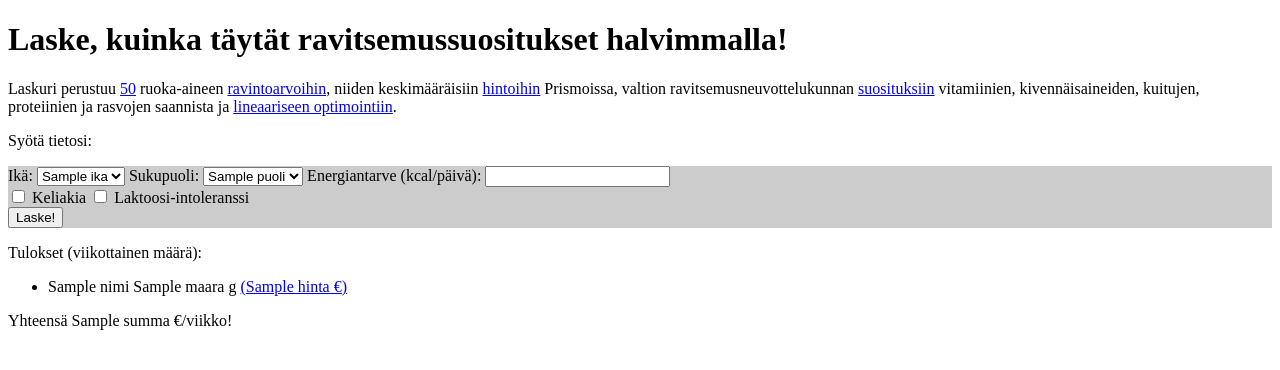
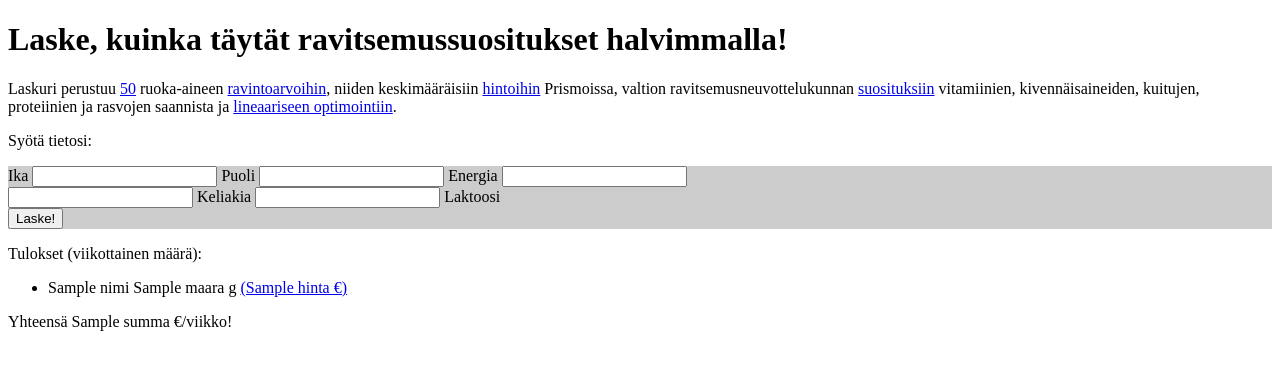
Before and after one commit to kauko-i/saastaruoassa, a Flask app: template templates/etusivu.html in a window 1280 px wide. Shown: the top 370 px of the page. Run offline with Flask 2, Linux system fonts and the light colour scheme; the template is opened without the code that fills it: most values are stand-ins (such as "Sample title", 1, 10 or a date in 2020); form fields are guessed from the names that the template uses; some libraries are stand-ins or nearby versions.

Commit message:
use wtforms

```diff
--- a/app.py
+++ b/app.py
@@ -6,6 +6,10 @@ from scipy.optimize import linprog
 import os
 import psycopg2
 import urllib.request
+from flask_wtf import FlaskForm
+from wtforms import BooleanField, SelectField, IntegerField
+from wtforms.validators import DataRequired
+from flask_wtf.csrf import CSRFProtect
 
 config = {
     "DEBUG": False,
@@ -14,6 +18,8 @@ config = {
 
 app = Flask(__name__)
 app.config.from_mapping(config)
+app.secret_key = os.environ['SECRET_KEY']
+CSRFProtect(app)
 cache = Cache(app)
 
 JOULEA_KALORISSA = 4.18
@@ -63,12 +69,15 @@ def syote2tulos(ika, sukupuoli, energia, keliakia, laktoosi):
     # Lomake käyttää kilokaloreita, tietokannat jouleja
     energia = int(energia)*JOULEA_KALORISSA
 
+    # Tietokanta yksilöi ikäryhmät alarajan perusteella
+    ika = ''.join(filter(str.isdigit, ika.split('-')[0]))
+
     # Muodosta b-vektorit ja A-matriisit
     bub = [ENERGIA_YLARAJA*energia,-energia]
     Aub = []
     nimet = []
     osoitteet = []
-    ryhma = sukupuoli + ika
+    ryhma = sukupuoli[0] + ika
     conn = psycopg2.connect(DATABASE_URL, sslmode='require')
     gluteiinia = []
     laktoosia = []
@@ -106,10 +115,7 @@ def syote2tulos(ika, sukupuoli, energia, keliakia, laktoosi):
             del osoitteet[i]
 
     Aub = t(Aub)
-    try:
-        res = linprog(c, A_ub=Aub, b_ub=bub, method="revised simplex")
-    except ValueError:
-        return 0
+    res = linprog(c, A_ub=Aub, b_ub=bub, method="revised simplex")
     if not res.success:
         return 0
     return (nimet, res.x, res.fun, res.x * c, osoitteet)
@@ -136,9 +142,16 @@ def index():
             for r in curs:
                 IKARYHMAT.append(str(r[0]))
     conn.close()
+    class HenkiloForm(FlaskForm):
+        ika = SelectField('Ikä: ', choices=ryhmat2iat(IKARYHMAT))
+        puoli = SelectField('Sukupuoli: ', choices=['Mies','Nainen'])
+        energia = IntegerField('Energiantarve (kcal/päivä): ', validators=[DataRequired()])
+        keliakia = BooleanField('Keliakia')
+        laktoosi = BooleanField('Laktoosi-intoleranssi')
+    form = HenkiloForm()
     tulos = []
     summa = 0
-    if request.method == 'POST':
+    if form.validate_on_submit():
         try:
             (nimet,maarat,summa,hinnat,osoitteet) = syote2tulos(request.form.get('ika'), request.form.get('puoli'), request.form.get('energia'), request.form.get('keliakia'), request.form.get('laktoosi'))
             for i in range(len(nimet)):
@@ -147,7 +160,7 @@ def index():
                     tulos.append({'nimi': nimet[i], 'maara': str(grammoja), 'hinta': round(7*hinnat[i],2), 'osoite': ALKU+osoitteet[i]})
         except TypeError:
             tulos = 'Ei ratkaisua'
-    return Response(render_template('etusivu.html', tulos=tulos, summa=round(summa*7,2), iat=ryhmat2iat(IKARYHMAT), puolet=["Mies","Nainen"]))
+    return Response(render_template('etusivu.html', tulos=tulos, summa=round(summa*7,2), iat=ryhmat2iat(IKARYHMAT), puolet=["Mies","Nainen"], form=form))
 
 if __name__ == '__main__':
     app.debug = True
--- a/requirements.txt
+++ b/requirements.txt
@@ -10,3 +10,5 @@ numpy==1.19.5
 psycopg2-binary==2.9.3
 scipy==1.5.4
 Werkzeug==1.0.1
+WTForms==3.0.1
+Flask-WTF==1.0.1
--- a/templates/aineet.html
+++ b/templates/aineet.html
@@ -9,5 +9,8 @@
             <li>{{ ruoka['nimi'] }} <a href="{{ruoka['osoite']}}">(tuote)</a></li>
         {% endfor %}
     </ul>
+    <form method="post">
+        <input type="hidden" name="csrf_token" value="{{ csrf_token() }}"/>
+    </form>
 </body>
 </html>
--- a/templates/etusivu.html
+++ b/templates/etusivu.html
@@ -3,41 +3,25 @@
 <head><link rel="stylesheet" href="{{ url_for('static', filename='styles.css') }}" />
 <title>Säästä ruoassa</title></head>
 <body>
+    <script>
+        function checkAndSetLabel() {
+            if (document.getElementById('energia').value)
+                document.getElementById('reading').style.display = 'block';
+        }
+    </script>
 <h1>Laske, kuinka täytät ravitsemussuositukset halvimmalla!</h1>
 <p>Laskuri perustuu <a href="/aineet">50</a> ruoka-aineen <a href="http://www.fineli.fi/">ravintoarvoihin</a>, niiden keskimääräisiin <a href="https://www.s-kaupat.fi/">hintoihin</a> Prismoissa, valtion ravitsemusneuvottelukunnan <a href="https://www.ruokavirasto.fi/globalassets/teemat/terveytta-edistava-ruokavalio/kuluttaja-ja-ammattilaismateriaali/julkaisut/ravitsemussuositukset_2014_fi_web_versio_5.pdf">suosituksiin</a> vitamiinien, kivennäisaineiden, kuitujen, proteiinien ja rasvojen saannista ja <a href="https://en.wikipedia.org/wiki/Linear_programming">lineaariseen optimointiin</a>.</p>
 <p>Syötä tietosi: </p>
 <form action="/" method="POST">
-    <label>
-        Ikä:
-        <select name="ika">
-            {% for ika in iat %}
-                <option value="{{ika.split('-')[0].replace('>', '')}}">{{ika}}</option>
-            {% endfor %}
-        </select>
-    </label>
-    <label>
-        Sukupuoli:
-        <select name="puoli">
-            {% for puoli in puolet %}
-                <option value="{{puoli[0]}}">{{puoli}}</option>
-            {% endfor %}
-        </select>
-    </label>
-    <label>
-        Energiantarve (kcal/päivä):
-        <input required="required" name="energia" type="number"/>
-    </label>
+    {{ form.csrf_token }}
+    {{ form.ika.label }} {{ form.ika }}
+    {{ form.puoli.label }} {{ form.puoli }}
+    {{ form.energia.label }} {{ form.energia }}
     </br>
-    <label>
-        <input type="checkbox" name="keliakia"/>
-        Keliakia
-    </label>
-    <label>
-        <input type="checkbox" name="laktoosi"/>
-        Laktoosi-intoleranssi
-    </label>
+    {{ form.keliakia }} {{ form.keliakia.label }}
+    {{ form.laktoosi }} {{ form.laktoosi.label }}
     </br>
-    <input type="submit" name="laheta" value="Laske!" onclick="document.getElementById('reading').style.display = 'block';"/>
+    <input type="submit" onclick="checkAndSetLabel()" value="Laske!">
 </form>
 <p id="reading" style="display: none">Luetaan hintoja...</p>
 {% if tulos and tulos != 'Ei ratkaisua' %}
```
